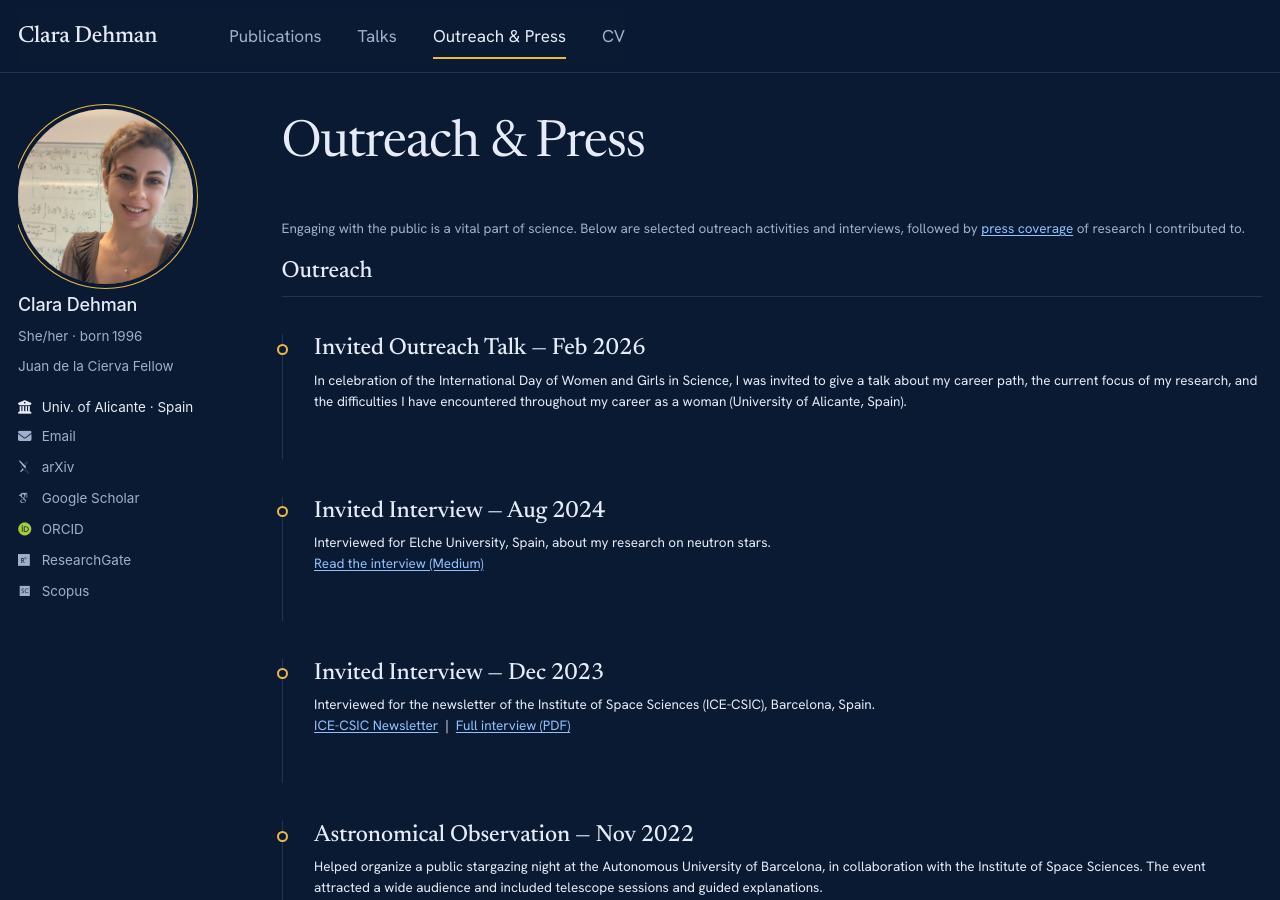
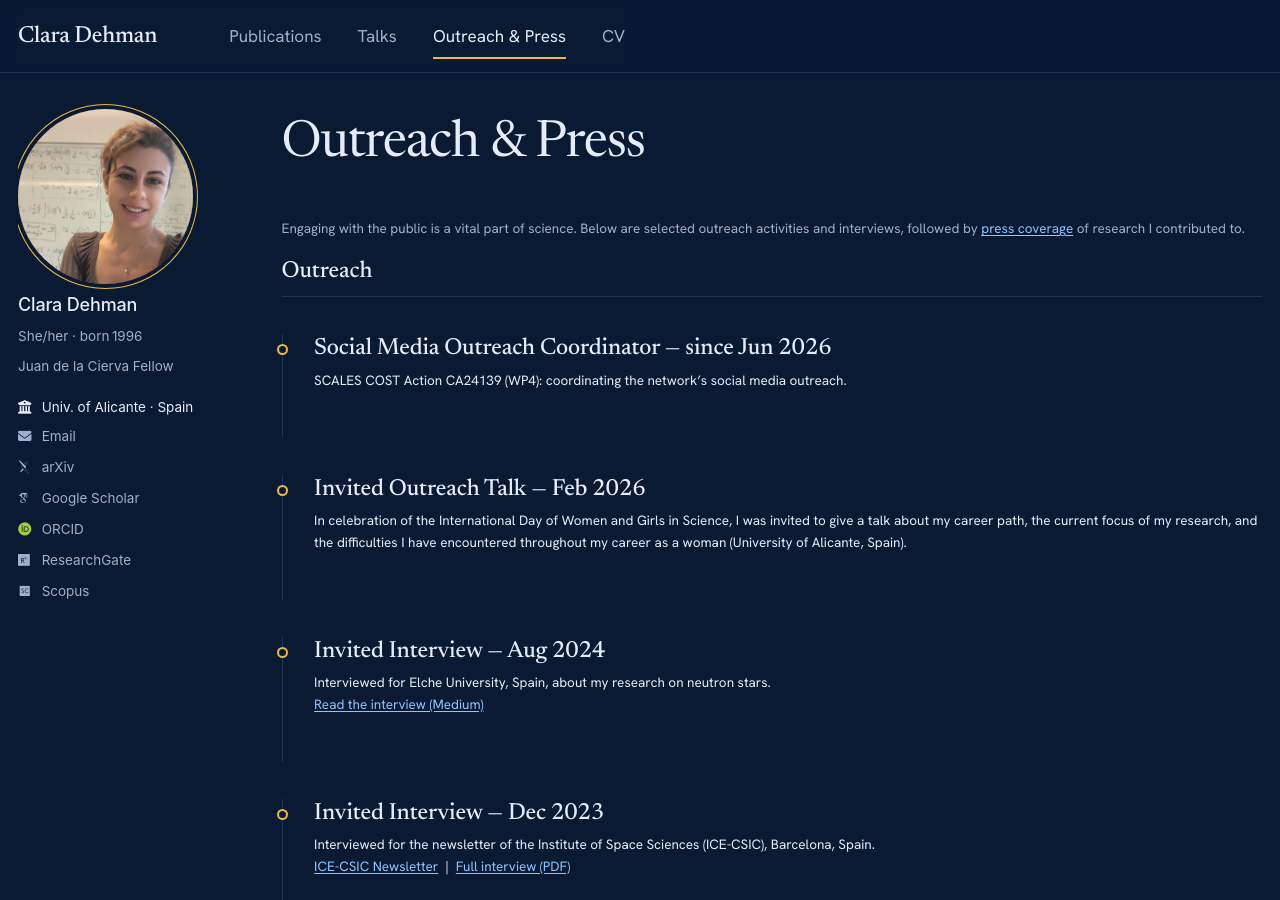
Before and after one commit to ClaraDehman/ClaraDehman.github.io, a Jekyll site: the page built from _pages/outreach.html, in a window 1280 px wide and 900 px high. Built offline with Jekyll 4.4.1, drawn with Linux system fonts in a browser that asks for light colours; some web fonts are replaced.

Commit message:
Update outreach.html

```diff
--- a/_pages/outreach.html
+++ b/_pages/outreach.html
@@ -12,6 +12,13 @@ author_profile: true
 </p>
 
 <h2 id="outreach" class="archive__item-title">Outreach</h2>
+
+<div class="archive__item">
+  <h3 class="archive__item-title subhead">Social Media Outreach Coordinator — since Jun 2026</h3>
+  <p class="archive__item-excerpt">
+    SCALES COST Action CA24139 (WP4): coordinating the network’s social media outreach.
+  </p>
+</div>
 
 <div class="archive__item">
   <h3 class="archive__item-title subhead">Invited Outreach Talk — Feb 2026</h3>
```
